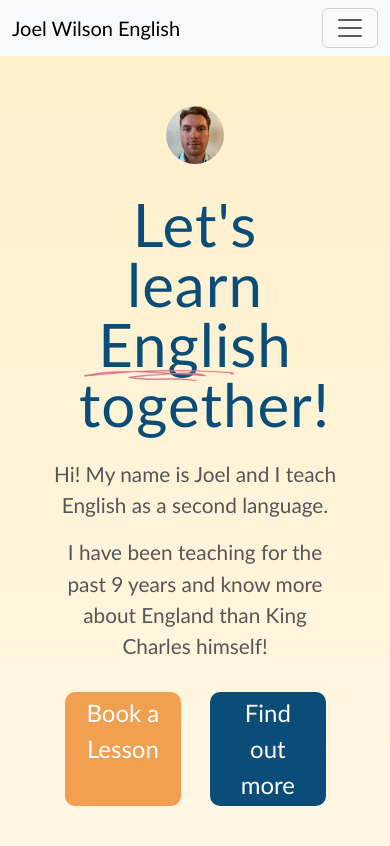
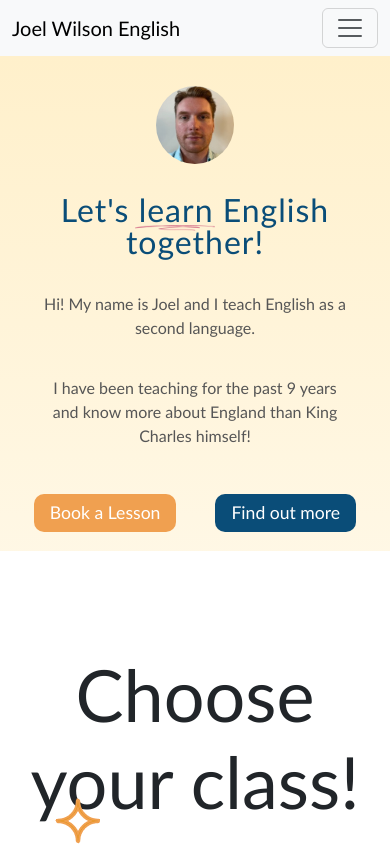
Before and after one commit to jimmybombimmy/joel-wilson-english, a React (Vite) app: page / in a window 390 px wide. Shown: the top 846 px of the page. Built offline with nearby package versions, Linux system fonts and the light colour scheme.

Commit message:
mobile positioning for hero complete

```diff
--- a/src/components/home/Hero/Hero.css
+++ b/src/components/home/Hero/Hero.css
@@ -78,8 +78,6 @@
     transform: translateY(-50%);
   }
 
-
-
   #learnUnderline {
     position: relative;
 
@@ -100,8 +98,6 @@
     /* position and size in media */
   }
 
-
-
   #heroRight {
     /* max-width: var(--heroLRWidth); */
     /* float: right; */
@@ -119,7 +115,6 @@
   }
 
   @media (min-width: 1400px) {
-
     #heroSection {
       padding: 80px 50px;
     }
@@ -222,20 +217,18 @@
 }
 
 @media (max-width: 991px) {
-  #heroSection {
-    padding: 20px 50px 60px;
-  }
 
   #joelLinkedIn {
     border-radius: 50%;
-    width: 20%;
-    margin: 30px 40%;
+
+    /* width and margin in media */
   }
 
   #heroTitle {
     text-align: center;
-    font-size: 3.75rem;
     margin: 0 10%;
+
+    /* font-size in media */
   }
 
   #learnUnderlineContainer {
@@ -245,14 +238,15 @@
 
   #learnUnderline {
     position: relative;
-    right: 36px;
-    bottom: 72px;
-    width: 150px;
+
+    /* size and position in media */
   }
 
   .heroParagraph {
     text-align: center;
-    font-size: 1.3rem;
+    padding: 10px 10%
+
+    /* size in media */
   }
 
   #heroButtonsContainer {
@@ -263,8 +257,72 @@
 
   .heroButtons {
     display: flex;
-    font-size: 1.5rem;
     justify-content: center;
     margin: 5%;
+
+    /* font size in media */
+  }
+
+  @media (min-width: 768px) and (max-width: 991px) {
+    #heroSection {
+      padding: 20px 50px 60px;
+    }
+
+    #joelLinkedIn {
+      width: 20%;
+      margin: 40px 40%;
+    }
+
+    #heroTitle {
+      font-size: 3.75rem;
+    }
+
+    #learnUnderline {
+      right: 36px;
+      bottom: 72px;
+      width: 150px;
+    }
+
+    .heroParagraph {
+      font-size: 1.3rem;
+    }
+
+    .heroButtons {
+      font-size: 1.5rem;
+    }
+  }
+
+  @media (max-width: 767px) {
+    #joelLinkedIn {
+      width: 20%;
+      margin: 30px 40%;
+    }
+
+    #heroTitle {
+      font-size: 2rem;
+    }
+
+    #learnUnderline {
+      right: 96px;
+      bottom: 12px;
+      width: 80px;
+    }
+
+    @media (max-width: 532.5px) {
+      #learnUnderline {
+        right: 20px;
+        bottom: 44px;
+        width: 80px;
+      }
+    }
+
+    .heroParagraph {
+      font-size: 1rem;
+    }
+
+    .heroButtons {
+      font-size: 1.1rem;
+      padding: 6px 16px
+    }
   }
 }
```
